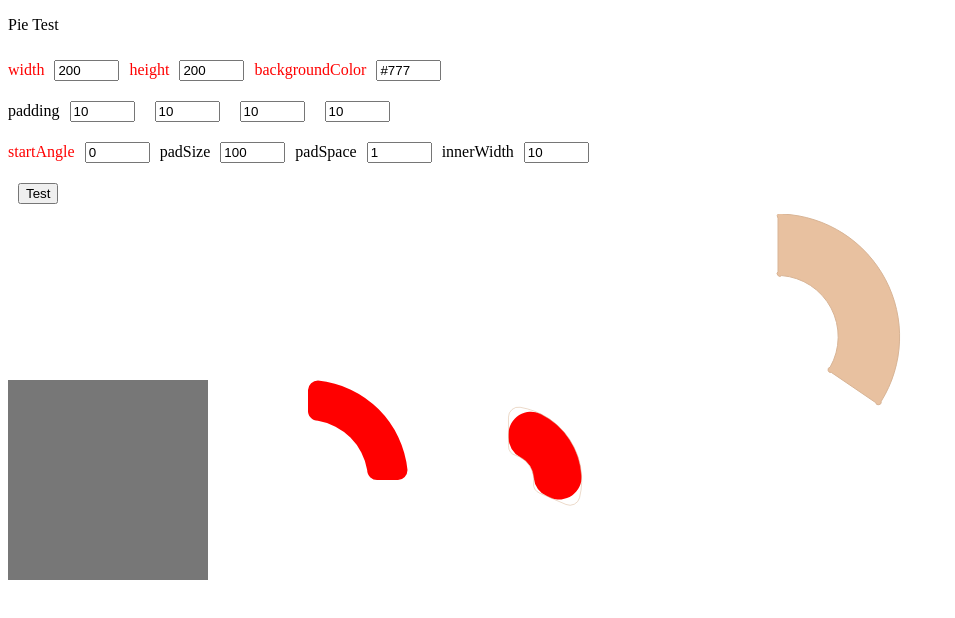
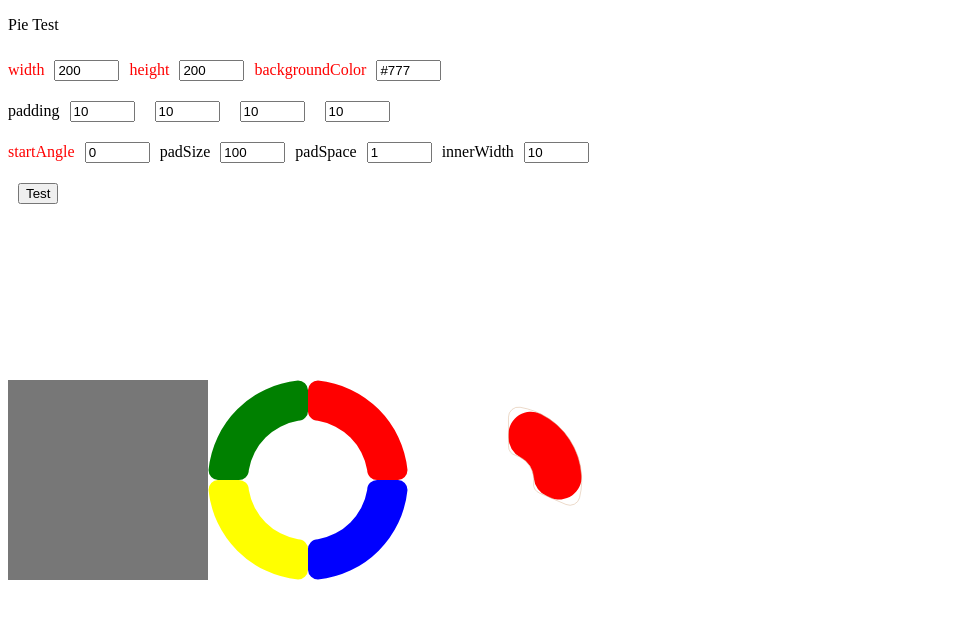
Before and after one commit to sdh20282/jetty-chart, a React (Create React App) app: page / in a window 1280 px wide. Shown: the top 618 px of the page, without its empty margins (0-955 px from the left). Built offline with nearby package versions, Linux system fonts and the light colour scheme.

Commit message:
Feat : 파이차트 1차 그리기 완료

```diff
--- a/src/jetty-chart/src/pies/pie/PieTest.js
+++ b/src/jetty-chart/src/pies/pie/PieTest.js
@@ -1,24 +1,54 @@
 import React from "react";
-import { calculateIntersection } from "../utils/calculateIntersection";
+import { calculateInputData } from "../utils/calculateIntersection";
 
 const PieTest = () => {
-  const cornerRadius = 1;
-  const pathData = `M1.1976181439965927,-118.63665445743161A${cornerRadius},${cornerRadius},0,0,1,6.385046341273871,-122.63236514874113A122.75,122.75,0,0,1,104.4049095437183,64.56965228532815A${cornerRadius},${cornerRadius},0,0,1,98.7420444314387,65.76603281607452L54.5436867163979,35.681203849466294A${cornerRadius},${cornerRadius},0,0,1,53.32472587787223,30.38744872413381A61.375,61.375,0,0,0,4.889175217325921,-61.18056392194806A${cornerRadius},${cornerRadius},0,0,1,1.1976181439965838,-65.17181432713036Z`;
-  const x1 = 0;
-  const y1 = -100;
-  const x2 = 100;
-  const y2 = 0;
-  const x3 = 0;
-  const y3 = -60;
-  const x4 = 60;
-  const y4 = 0;
+  const pos = {
+    x1: 0,
+    y1: -100,
+    x2: 100,
+    y2: 0,
+    x3: 0,
+    y3: -60,
+    x4: 60,
+    y4: 0,
+  };
+  const pos2 = {
+    x1: 100,
+    y1: 0,
+    x2: 0,
+    y2: 100,
+    x3: 60,
+    y3: 0,
+    x4: 0,
+    y4: 60,
+  };
+  const pos3 = {
+    x1: 0,
+    y1: 100,
+    x2: -100,
+    y2: 0,
+    x3: 0,
+    y3: 60,
+    x4: -60,
+    y4: 0,
+  };
+  const pos4 = {
+    x1: -100,
+    y1: 0,
+    x2: 0,
+    y2: -100,
+    x3: -60,
+    y3: 0,
+    x4: 0,
+    y4: -60,
+  };
   const pieRadius = 100;
   const innerRadius = 60;
   const borderRadius = 10;
-  const pos1 = calculateIntersection(x1, y1, pieRadius, borderRadius);
-  const pos2 = calculateIntersection(x2, y2, pieRadius, borderRadius);
-  const pos3 = calculateIntersection(x3, y3, innerRadius, borderRadius);
-  const pos4 = calculateIntersection(x4, y4, innerRadius, borderRadius);
+  const calcPos = calculateInputData(pos, pieRadius, innerRadius, borderRadius);
+  const calcPos2 = calculateInputData(pos2, pieRadius, innerRadius, borderRadius);
+  const calcPos3 = calculateInputData(pos3, pieRadius, innerRadius, borderRadius);
+  const calcPos4 = calculateInputData(pos4, pieRadius, innerRadius, borderRadius);
 
   return (
     <>
@@ -33,29 +63,60 @@ const PieTest = () => {
       </svg> */}
       <svg width="200" height="200" viewBox="-100 -100 200 200">
         <path
-          //   d={`
-          //     M ${pos1.x1},${pos1.y1}
-          //     A 10,10,0,0,1,${pos1.x2},${pos1.y2}
-          //     A 100,100,0,0,1,${pos2.x1},${pos2.y1}
-          //     A 10,10,0,0,1,${pos2.x2},${pos2.y2}
-          //     L ${pos4.x2},${pos4.y2}
-          //     A 10,10,0,0,1,${pos4.x1},${pos4.y1}
-          //     A 50,50,0,0,0,${pos3.x2},${pos3.y2}
-          //     A 10,10,0,0,1,${pos3.x1},${pos3.y1}
-          //     Z
-          // `}
           d={`
-            M ${x1},${y1 + borderRadius}
-            A ${borderRadius},${borderRadius},0,0,1,${pos1.x1},${pos1.y1}
-            A ${pieRadius},${pieRadius},0,0,1,${pos2.x2},${pos2.y2}
-            A ${borderRadius},${borderRadius},0,0,1,${x2 - borderRadius},${y2}
-            L ${innerRadius + borderRadius},${y4}
-            A ${borderRadius},${borderRadius},0,0,1,${pos4.x2},${pos4.y2}
-            A ${innerRadius},${innerRadius},0,0,0,${pos3.x1},${pos3.y1}
-            A ${borderRadius},${borderRadius},0,0,1,${x3},${-(innerRadius + borderRadius)}
+            M ${pos.x1},${pos.y1 + borderRadius}
+            A ${borderRadius},${borderRadius},0,0,1,${calcPos.pos1.x1},${calcPos.pos1.y1}
+            A ${pieRadius},${pieRadius},0,0,1,${calcPos.pos2.x2},${calcPos.pos2.y2}
+            A ${borderRadius},${borderRadius},0,0,1,${pos.x2 - borderRadius},${pos.y2}
+            L ${innerRadius + borderRadius},${pos.y4}
+            A ${borderRadius},${borderRadius},0,0,1,${calcPos.pos4.x2},${calcPos.pos4.y2}
+            A ${innerRadius},${innerRadius},0,0,0,${calcPos.pos3.x1},${calcPos.pos3.y1}
+            A ${borderRadius},${borderRadius},0,0,1,${pos.x3},${-(innerRadius + borderRadius)}
             Z
             `}
           fill="red"
+        />
+        <path
+          d={`
+            M ${pos2.x1 - borderRadius},${pos2.y1}
+            A ${borderRadius},${borderRadius},0,0,1,${calcPos2.pos1.x1},${calcPos2.pos1.y1}
+            A ${pieRadius},${pieRadius},0,0,1,${calcPos2.pos2.x2},${calcPos2.pos2.y2}
+            A ${borderRadius},${borderRadius},0,0,1,${pos2.x2},${pos2.y2 - borderRadius}
+            L ${pos2.x4},${innerRadius + borderRadius}
+            A ${borderRadius},${borderRadius},0,0,1,${calcPos2.pos4.x2},${calcPos2.pos4.y2}
+            A ${innerRadius},${innerRadius},0,0,0,${calcPos2.pos3.x1},${calcPos2.pos3.y1}
+            A ${borderRadius},${borderRadius},0,0,1,${innerRadius + borderRadius},${pos2.y3}
+            Z
+            `}
+          fill="blue"
+        />
+        <path
+          d={`
+            M ${pos3.x1},${pos3.y1 - borderRadius}
+            A ${borderRadius},${borderRadius},0,0,1,${calcPos3.pos1.x1},${calcPos3.pos1.y1}
+            A ${pieRadius},${pieRadius},0,0,1,${calcPos3.pos2.x2},${calcPos3.pos2.y2}
+            A ${borderRadius},${borderRadius},0,0,1,${pos3.x2 + borderRadius},${pos3.y2}
+            L ${-(innerRadius + borderRadius)},${pos3.y4}
+            A ${borderRadius},${borderRadius},0,0,1,${calcPos3.pos4.x2},${calcPos3.pos4.y2}
+            A ${innerRadius},${innerRadius},0,0,0,${calcPos3.pos3.x1},${calcPos3.pos3.y1}
+            A ${borderRadius},${borderRadius},0,0,1,${pos3.x3},${innerRadius + borderRadius}
+            Z
+            `}
+          fill="yellow"
+        />
+        <path
+          d={`
+            M ${pos4.x1 + borderRadius},${pos4.y1}
+            A ${borderRadius},${borderRadius},0,0,1,${calcPos4.pos1.x1},${calcPos4.pos1.y1}
+            A ${pieRadius},${pieRadius},0,0,1,${calcPos4.pos2.x2},${calcPos4.pos2.y2}
+            A ${borderRadius},${borderRadius},0,0,1,${pos4.x2},${pos4.y2 + borderRadius}
+            L ${pos4.x4},${-(innerRadius + borderRadius)}
+            A ${borderRadius},${borderRadius},0,0,1,${calcPos4.pos4.x2},${calcPos4.pos4.y2}
+            A ${innerRadius},${innerRadius},0,0,0,${calcPos4.pos3.x1},${calcPos4.pos3.y1}
+            A ${borderRadius},${borderRadius},0,0,1,${-(innerRadius + borderRadius)},${pos4.y3}
+            Z
+            `}
+          fill="green"
         />
       </svg>
       <svg width="200" height="200" viewBox="-200 -200 400 400">
@@ -131,14 +192,6 @@ const PieTest = () => {
             stroke="rgb(216, 180, 149)"
             stroke-width="1"
           ></path> */}
-
-          <path
-            d={`${pathData}`}
-            opacity="1"
-            fill="#e8c1a0"
-            stroke="rgb(216, 180, 149)"
-            stroke-width="1"
-          ></path>
 
           {/* <path
             d="M1.1976181439965927,-119.67640745743161A3,3,0,0,1,4.302777679963104,-122.6745638029205A122.75,122.75,0,0,1,103.82855223909844,65.476669432194A3,3,0,0,1,99.6027802551437,66.35633320627036L53.77539230745067,35.159096949662896A3,3,0,0,1,52.8788913402153,31.156275060245942A61.375,61.375,0,0,0,4.002000987771496,-61.244384339250864A3,3,0,0,1,1.1976181439965838,-64.23799986703501Z"
--- a/src/jetty-chart/src/pies/utils/calculateIntersection.js
+++ b/src/jetty-chart/src/pies/utils/calculateIntersection.js
@@ -1,4 +1,4 @@
-export const calculateIntersection = (x3, y3, r1, r2) => {
+const calculateIntersection = (x3, y3, r1, r2) => {
   const d = Math.sqrt(x3 ** 2 + y3 ** 2);
 
   const a = (r1 ** 2 - r2 ** 2 + d ** 2) / (2 * d);
@@ -21,3 +21,14 @@ export const calculateIntersection = (x3, y3, r1, r2) => {
 
   return { x1, y1, x2, y2 };
 };
+
+export const calculateInputData = (pos, pieRadius, innerRadius, borderRadius) => {
+  const calcPos = {
+    pos1: calculateIntersection(pos.x1, pos.y1, pieRadius, borderRadius),
+    pos2: calculateIntersection(pos.x2, pos.y2, pieRadius, borderRadius),
+    pos3: calculateIntersection(pos.x3, pos.y3, innerRadius, borderRadius),
+    pos4: calculateIntersection(pos.x4, pos.y4, innerRadius, borderRadius),
+  };
+
+  return calcPos;
+};
```
